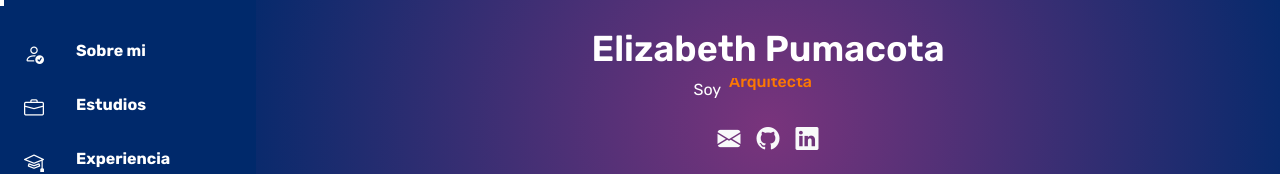
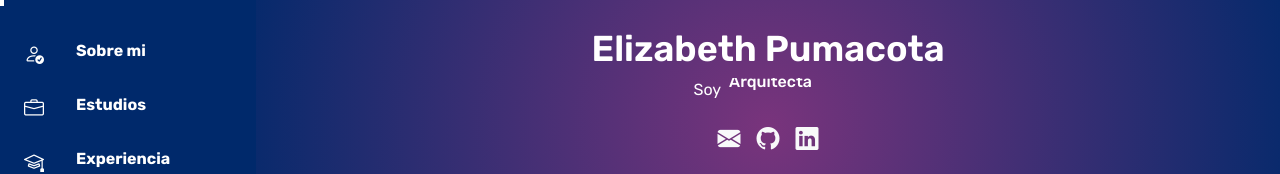
Before and after one commit to elizabeth-spq/cvElizabeth, a React (Create React App) app: page / in a window 1280 px wide. Shown: the part 249-423 px from the top of the page. Built offline with nearby package versions, Linux system fonts and the light colour scheme.

Commit message:
Color profesiones determinado

```diff
--- a/src/home/Inicio.css
+++ b/src/home/Inicio.css
@@ -95,7 +95,7 @@ p {
 
 /*Color de texto profesiones*/
 .colora {
-    color: var(--third-color);
+    color: white;
     font-weight: 500;
 }
 
@@ -105,6 +105,6 @@ p {
 }
 
 .colorc {
-    color: var(--fifth-color);
+    color: white;
     font-weight: 500;
 }
```
